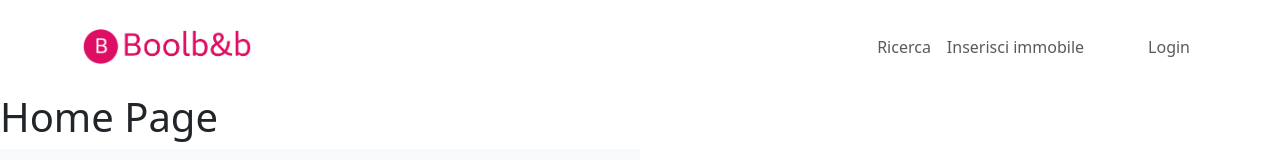
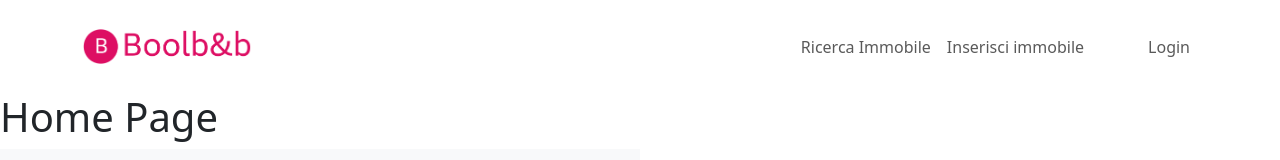
Before and after one commit to BrigitteFlores16/progetto-boolbnb, a React (Vite) app: page / in a window 1280 px wide. Shown: the top 160 px of the page. Built offline with nearby package versions, Linux system fonts and the light colour scheme.

Commit message:
fix: modifica link

```diff
--- a/src/defaultLayout/Navbar.jsx
+++ b/src/defaultLayout/Navbar.jsx
@@ -33,7 +33,7 @@ export default function Navbar() {
             <ul className="navbar-nav">
               <li className="nav-item">
                 <Link className="nav-link" to="/">
-                  Ricerca
+                  Ricerca Immobile
                 </Link>
               </li>
               <li className="nav-item">
```
